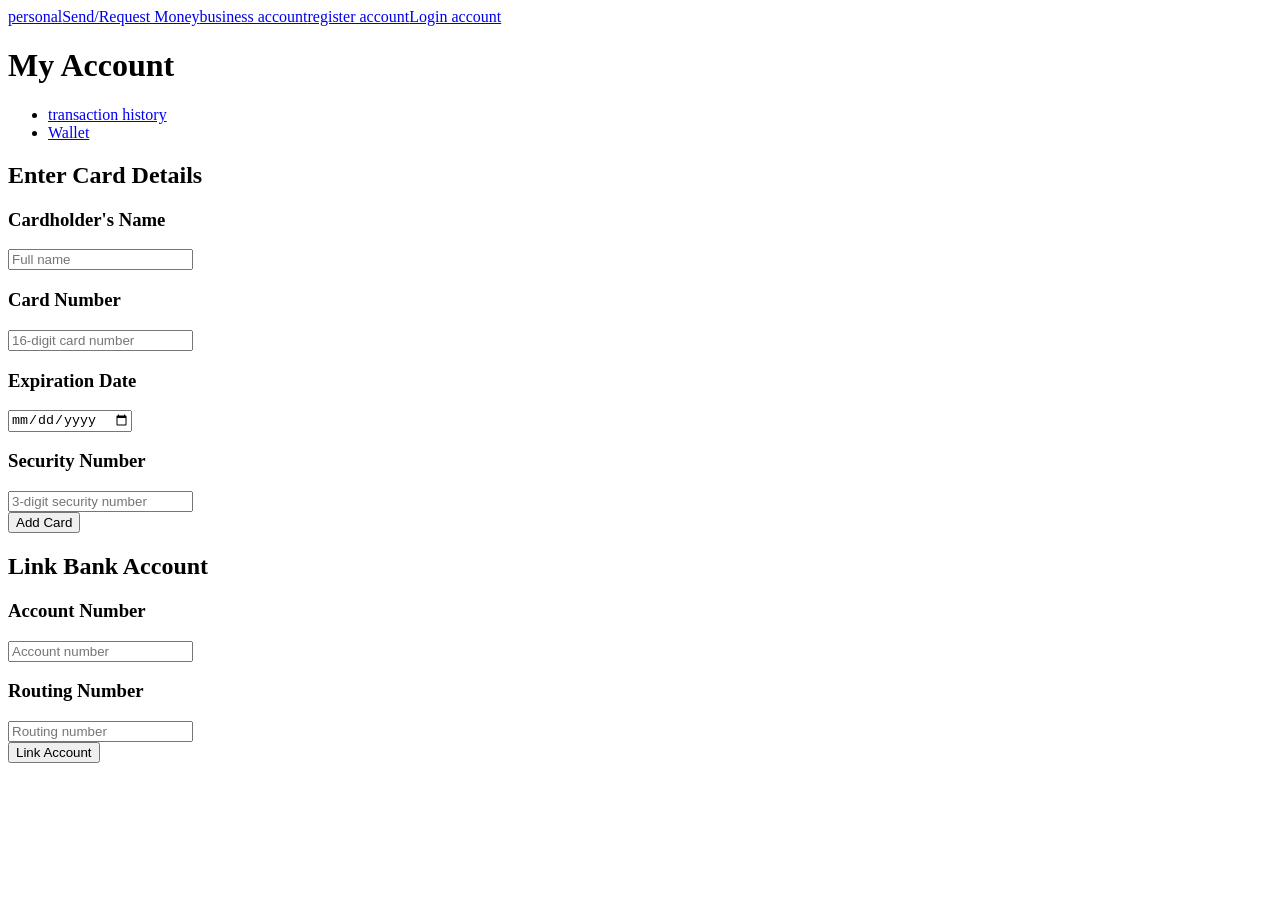
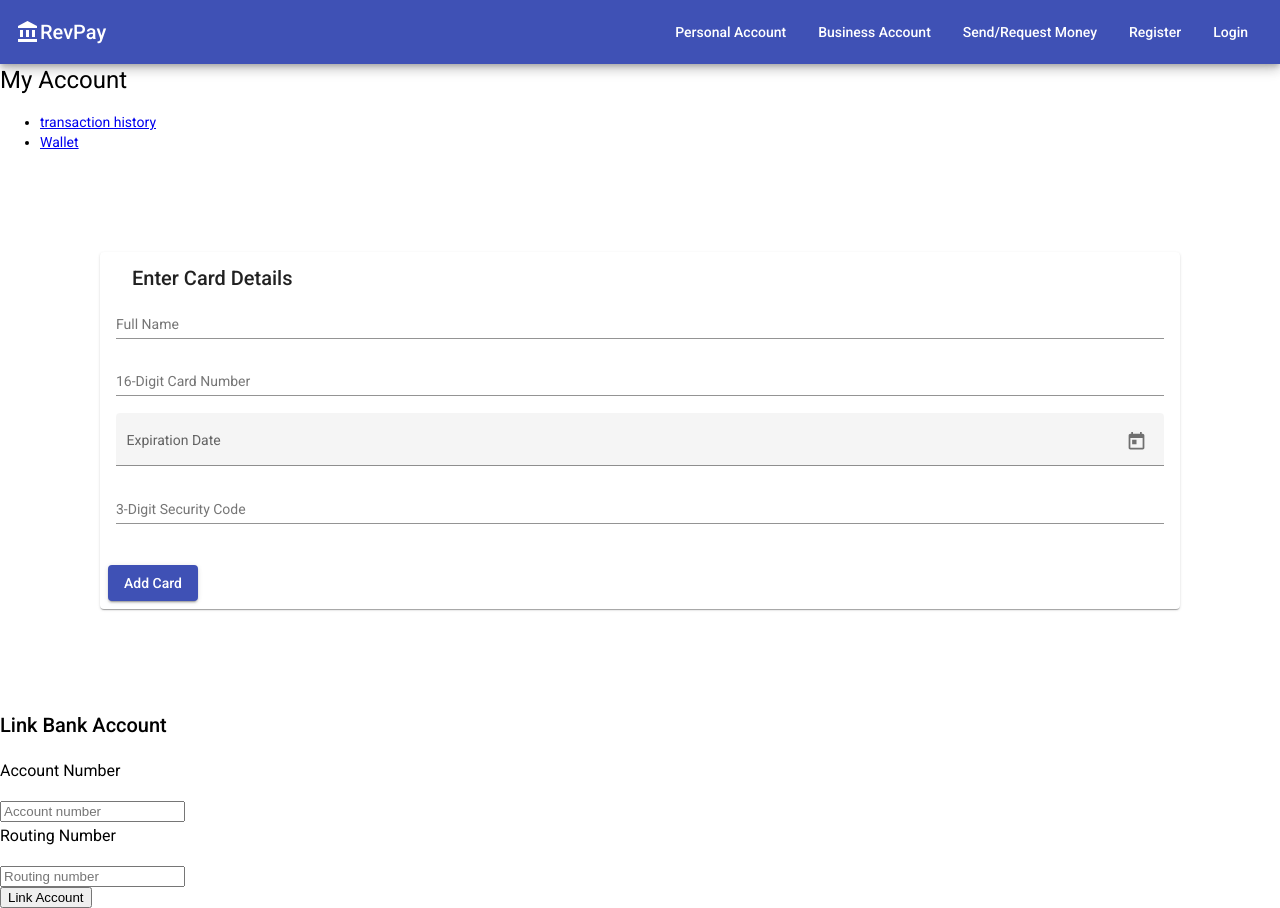
Before and after one commit to mdiazelt/RevPay-Banking-Project, an Angular app in the folder frontend/: page /personal in a window 1280 px wide. Before the commit the page ends 800 px from the top, so only its background shows below. Built offline with nearby package versions, Linux system fonts and the light colour scheme.

Commit message:
navbar and personal styling

```diff
--- a/frontend/angular.json
+++ b/frontend/angular.json
@@ -23,6 +23,7 @@
               "src/assets"
             ],
             "styles": [
+              "src/custom-theme.scss",
               "src/styles.css"
             ],
             "scripts": []
--- a/frontend/package.json
+++ b/frontend/package.json
@@ -11,10 +11,12 @@
   "private": true,
   "dependencies": {
     "@angular/animations": "^14.0.0",
+    "@angular/cdk": "^13.0.0",
     "@angular/common": "^14.0.0",
     "@angular/compiler": "^14.0.0",
     "@angular/core": "^14.0.0",
     "@angular/forms": "^14.0.0",
+    "@angular/material": "^13.0.0",
     "@angular/platform-browser": "^14.0.0",
     "@angular/platform-browser-dynamic": "^14.0.0",
     "@angular/router": "^14.0.0",
--- a/frontend/src/app/components/navbar/navbar.component.css
+++ b/frontend/src/app/components/navbar/navbar.component.css
@@ -0,0 +1,3 @@
+.spacer {
+    flex: 1 1 auto;
+}
--- a/frontend/src/app/components/navbar/navbar.component.html
+++ b/frontend/src/app/components/navbar/navbar.component.html
@@ -1,5 +1,10 @@
-<a routerLink="personal">personal</a>
-<a routerLink="money">Send/Request Money</a>
-<a routerLink="business">business account</a>
-<a routerLink="register">register account</a>
-<a routerLink="login">Login account</a>
+<mat-toolbar color="primary" class="mat-elevation-z6">
+    <mat-icon>account_balance</mat-icon>
+    <span>RevPay</span>
+        <div class="spacer"></div>
+    <a routerLink="personal" mat-button>Personal Account</a>
+    <a routerLink="business" mat-button>Business Account</a>
+    <a routerLink="money" mat-button>Send/Request Money</a>
+    <a routerLink="register" mat-button>Register</a>
+    <a routerLink="login" mat-button>Login</a>
+</mat-toolbar>
--- a/frontend/src/app/components/personal-account/personal-account.component.css
+++ b/frontend/src/app/components/personal-account/personal-account.component.css
@@ -0,0 +1,15 @@
+.full-width{
+    width: 100%;
+}
+
+.top-padding{
+    padding-top: 3px;
+}
+
+.margin-left mat-radio-button:not(:first-child){
+    margin-left:10px;
+}
+
+.form-container{
+    margin: 100px;
+}
--- a/frontend/src/app/components/personal-account/personal-account.component.html
+++ b/frontend/src/app/components/personal-account/personal-account.component.html
@@ -11,11 +11,59 @@
         </ul>
     </nav>
 </div>
-<section class="card">
+
+<form [formGroup]="cardForm" class="form-container">
+    <mat-card>
+        <mat-card-header>
+            <mat-card-title>
+                Enter Card Details
+            </mat-card-title>
+        </mat-card-header>
+        <mat-card-content>
+            <div class="row">
+                <div class="col-md-6">
+                    <mat-form-field class="full-width">
+                        <input formControlName="name" matInput placeholder="Full Name">
+                    </mat-form-field>
+                </div>
+                <div class="col-md-6">
+                    <mat-form-field class="full-width">
+                        <input formControlName="number" matInput placeholder="16-Digit Card Number">
+                    </mat-form-field>
+                </div>
+            </div>
+            <div class="row">
+                <div class="col-md-6">
+                    <mat-form-field class="full-width" appearance="fill">
+                        <mat-label>Expiration Date</mat-label>
+                        <input formControlName="date" matInput [matDatepicker]="picker">
+                        <mat-datepicker-toggle matSuffix [for]="picker"></mat-datepicker-toggle>
+                        <mat-datepicker #picker></mat-datepicker>
+                    </mat-form-field>
+                </div>
+                <div class="col-md-6">
+                    <mat-form-field class="full-width">
+                        <input formControlName="security" matInput placeholder="3-Digit Security Code">
+                    </mat-form-field>
+                </div>
+            </div>
+        </mat-card-content>
+        <mat-card-actions>
+            <button mat-raised-button color="primary">
+                Add Card
+            </button>
+        </mat-card-actions>
+    </mat-card>
+</form>
+
+<!-- <section class="card">
+    <form>
         <h2>Enter Card Details</h2>
 
         <h3>Cardholder's Name</h3>
-    <input placeholder="Full name">
+        <mat-form-field appearance="fill">
+            <input matInputplaceholder="Full name" required>
+        </mat-form-field>
 
         <h3>Card Number</h3>
         <input placeholder="16-digit card number">
@@ -29,7 +77,10 @@
         <br>
         <button (click)="submittedCard()">Add Card</button>
         <p *ngIf="addCard">Your card has been added!</p>
+    </form>
 </section>
+-->
+
 <section class="bank">
     <h2>Link Bank Account</h2>
 
--- a/frontend/src/app/components/personal-account/personal-account.component.ts
+++ b/frontend/src/app/components/personal-account/personal-account.component.ts
@@ -1,5 +1,7 @@
 import { Component, OnInit } from '@angular/core';
 import { ActivatedRoute,Router,ParamMap } from '@angular/router';
+import { FormBuilder, FormControl } from '@angular/forms';
+import {FloatLabelType} from '@angular/material/form-field';
 
 @Component({
   selector: 'app-personal-account',
@@ -20,12 +22,29 @@ export class PersonalAccountComponent implements OnInit {
     this.addBank = !this.addBank;
   }
 
+  ngOnInit(): void {
 
-    ngOnInit(): void {
+  }
 
-    }
+  hideRequiredControl = new FormControl(false);
+  floatLabelControl = new FormControl('auto' as FloatLabelType);
+  options = this._formBuilder.group({
+    hideRequired: this.hideRequiredControl,
+    floatLabel: this.floatLabelControl,
+  });
 
-  constructor(private route: ActivatedRoute, private router:Router){}
+  constructor(private _formBuilder:FormBuilder, private route: ActivatedRoute, private router:Router){}
+
+  getFloatLabelValue(): FloatLabelType {
+    return this.floatLabelControl.value || 'auto';
+  }
+
+  cardForm = this._formBuilder.group({
+    name:[''],
+    number:[''],
+    date:[''],
+    security:[''],
+  })
   // showTransactions(){
   // this.router.navigate(['overview'], {relativeTo:this.route});
   // }
--- /dev/null
+++ b/frontend/src/custom-theme.scss
@@ -0,0 +1,34 @@
+
+// Custom Theming for Angular Material
+// For more information: https://material.angular.io/guide/theming
+@use '@angular/material' as mat;
+// Plus imports for other components in your app.
+
+// Include the common styles for Angular Material. We include this here so that you only
+// have to load a single css file for Angular Material in your app.
+// Be sure that you only ever include this mixin once!
+@include mat.core();
+
+// Define the palettes for your theme using the Material Design palettes available in palette.scss
+// (imported above). For each palette, you can optionally specify a default, lighter, and darker
+// hue. Available color palettes: https://material.io/design/color/
+$bank-app-primary: mat.define-palette(mat.$indigo-palette);
+$bank-app-accent: mat.define-palette(mat.$pink-palette, A200, A100, A400);
+
+// The warn palette is optional (defaults to red).
+$bank-app-warn: mat.define-palette(mat.$red-palette);
+
+// Create the theme object. A theme consists of configurations for individual
+// theming systems such as "color" or "typography".
+$bank-app-theme: mat.define-light-theme((
+  color: (
+    primary: $bank-app-primary,
+    accent: $bank-app-accent,
+    warn: $bank-app-warn,
+  )
+));
+
+// Include theme styles for core and each component used in your app.
+// Alternatively, you can import and @include the theme mixins for each component
+// that you are using.
+@include mat.all-component-themes($bank-app-theme);
--- a/frontend/src/index.html
+++ b/frontend/src/index.html
@@ -6,8 +6,11 @@
   <base href="/">
   <meta name="viewport" content="width=device-width, initial-scale=1">
   <link rel="icon" type="image/x-icon" href="favicon.ico">
+  <link rel="preconnect" href="https://fonts.gstatic.com">
+  <link href="https://fonts.googleapis.com/css2?family=Roboto:wght@300;400;500&display=swap" rel="stylesheet">
+  <link href="https://fonts.googleapis.com/icon?family=Material+Icons" rel="stylesheet">
 </head>
-<body>
+<body class="mat-typography">
   <app-root></app-root>
 </body>
 </html>
--- a/frontend/src/styles.css
+++ b/frontend/src/styles.css
@@ -1 +1,4 @@
 /* You can add global styles to this file, and also import other style files */
+
+html, body { height: 100%; }
+body { margin: 0; font-family: Roboto, "Helvetica Neue", sans-serif; }
```
Also changed, not shown: frontend/src/app/app.module.ts (+25 -1 lines), 1 other file (tests, documents, lock files or other folders). Lines whose indentation alone changed are shown as unchanged.
